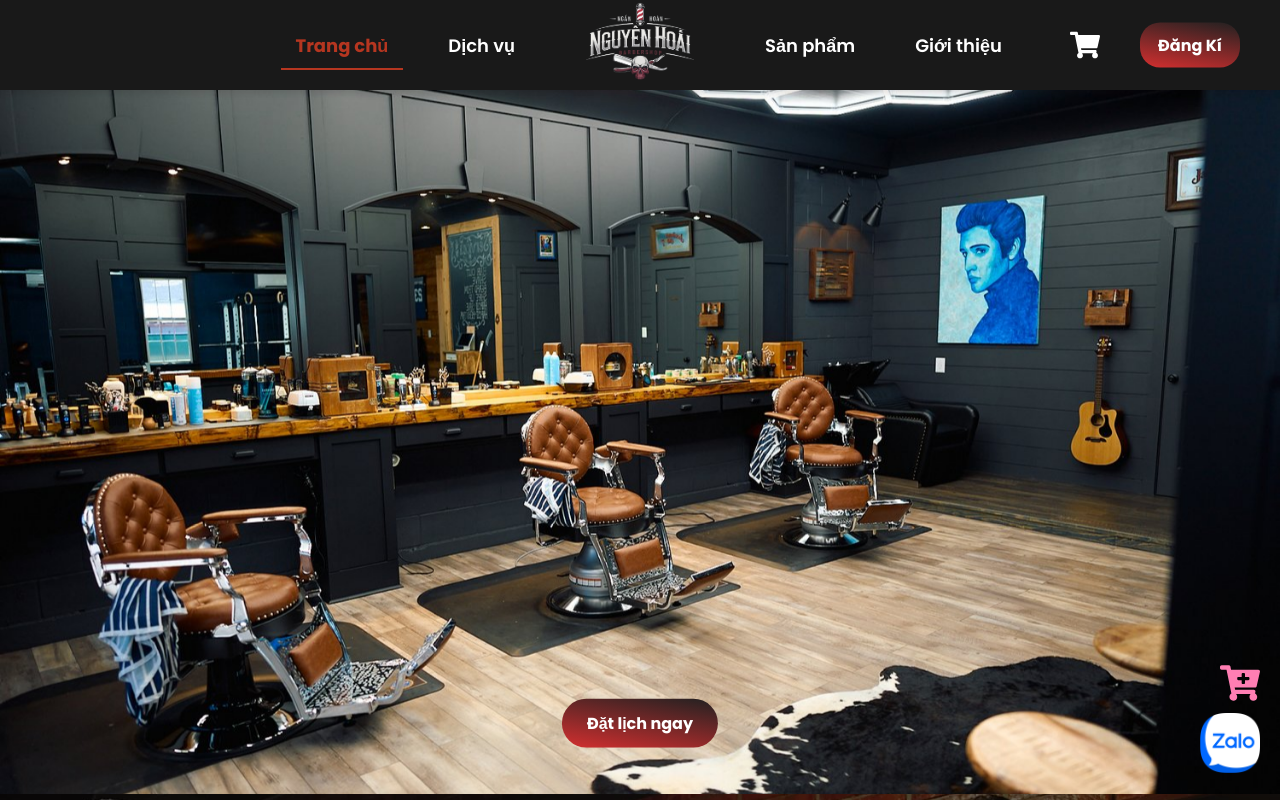
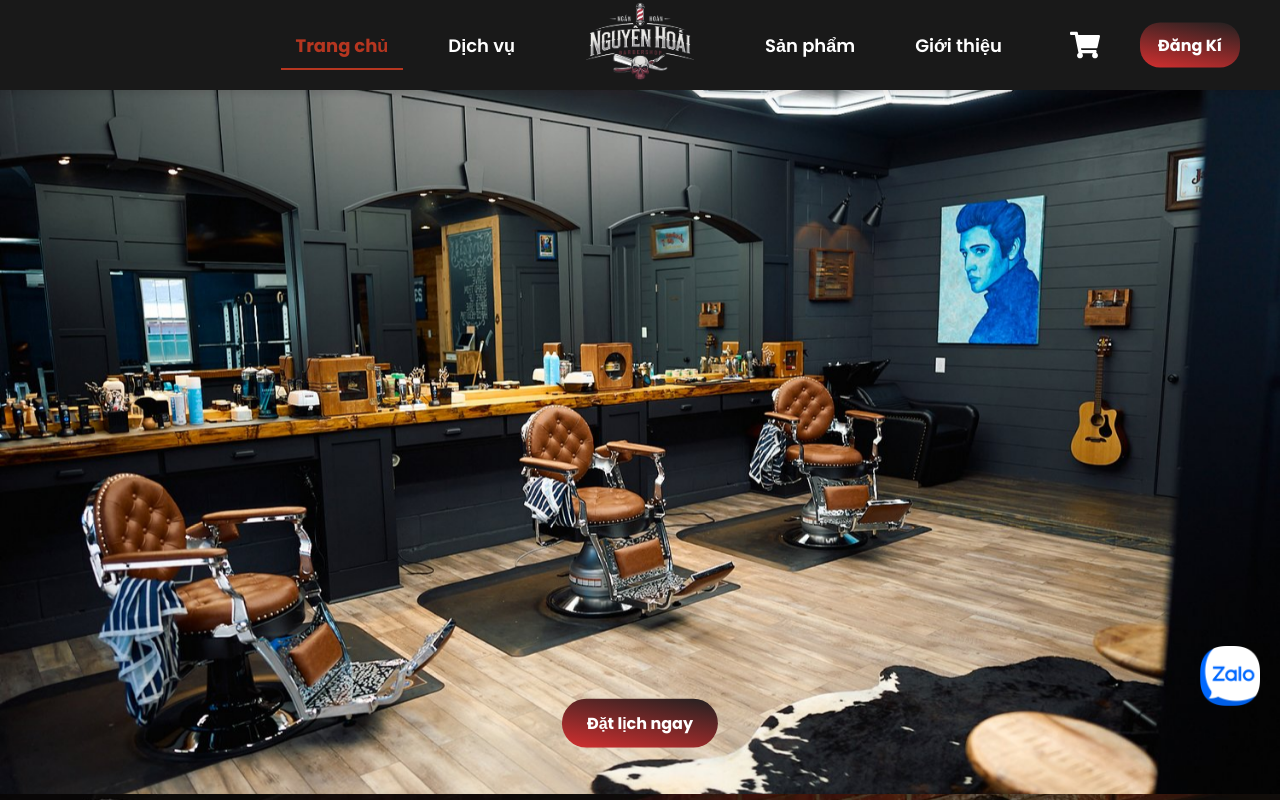
Before and after one commit to tangocphiphilhu-122000550/HairSalon-Forntend, a React (Create React App) app: page / in a window 1280 px wide. Shown: the top 800 px of the page. Built offline with nearby package versions, Linux system fonts and the light colour scheme; no server answers.

Commit message:
update taskbar

```diff
--- a/src/component/Home.css
+++ b/src/component/Home.css
@@ -246,12 +246,13 @@
 /* Nút Zalo và Giỏ hàng */
 .zalo-button17 {
   position: fixed;
-  bottom: 20px; /* Cách viền dưới 20px */
+  bottom:87px;; /* Cách viền dưới 20px */
   right: 20px; /* Cách viền phải 20px */
   z-index: 9999;
 }
 
 .cart-button17 {
+  display: none; /* Ẩn mặc định trên desktop */
   position: fixed;
   bottom: 90px; /* Cách nút Zalo 10px (60px chiều cao Zalo + 10px khoảng cách) */
   right: 20px; /* Cùng viền phải với Zalo */
@@ -274,6 +275,7 @@
   font-size: 11px;
   font-weight: bold;
   box-shadow: 0 2px 5px rgba(255, 62, 62, 0.5);
+  border: 2px solid #000;
 }
 
 /* Hiệu ứng cuộn vô hạn chung */
@@ -394,6 +396,7 @@
   .cart-button17 {
     bottom: 150px;
     right: 16px;
+    display: block;
   }
 }
 
```
